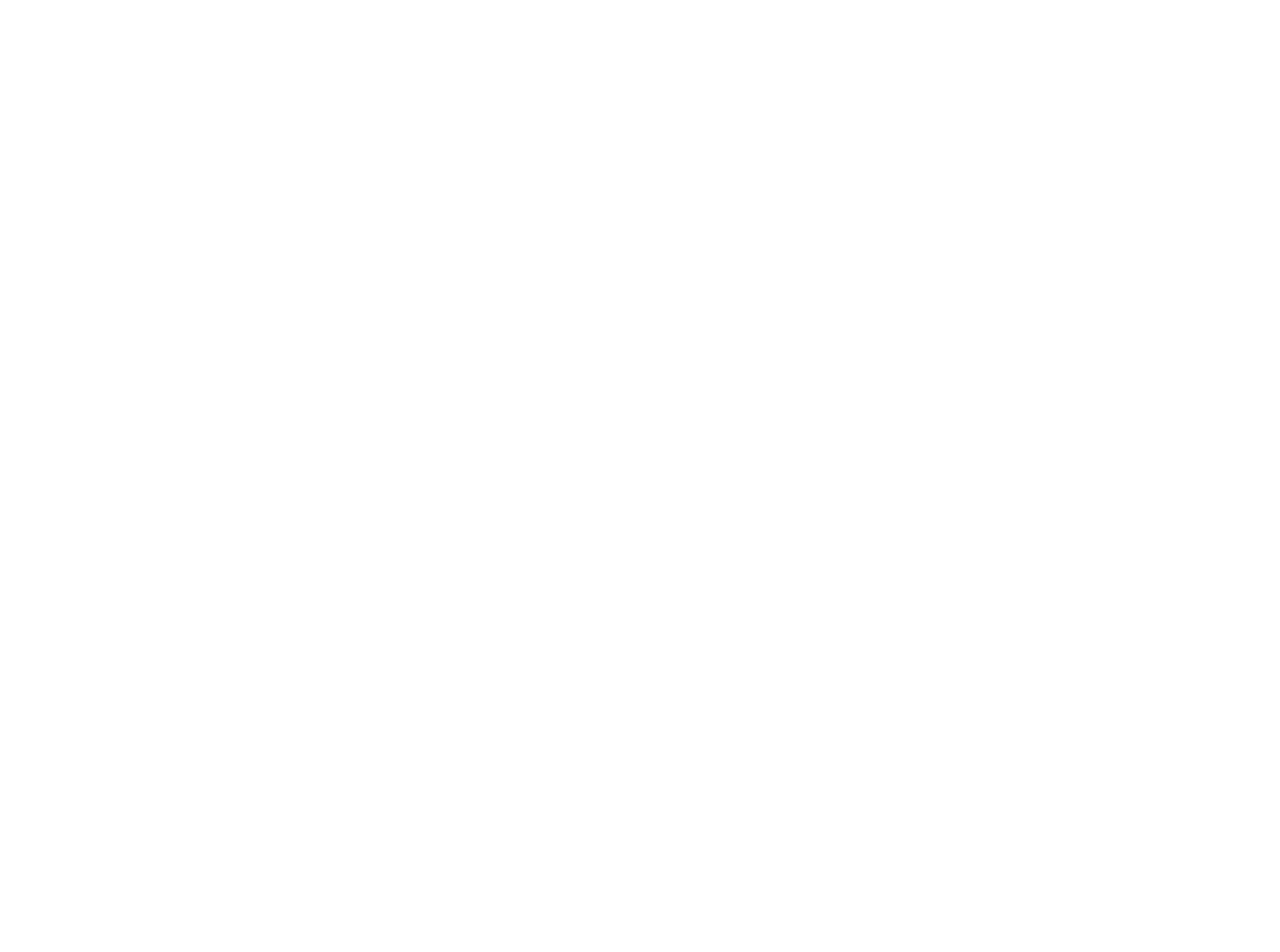
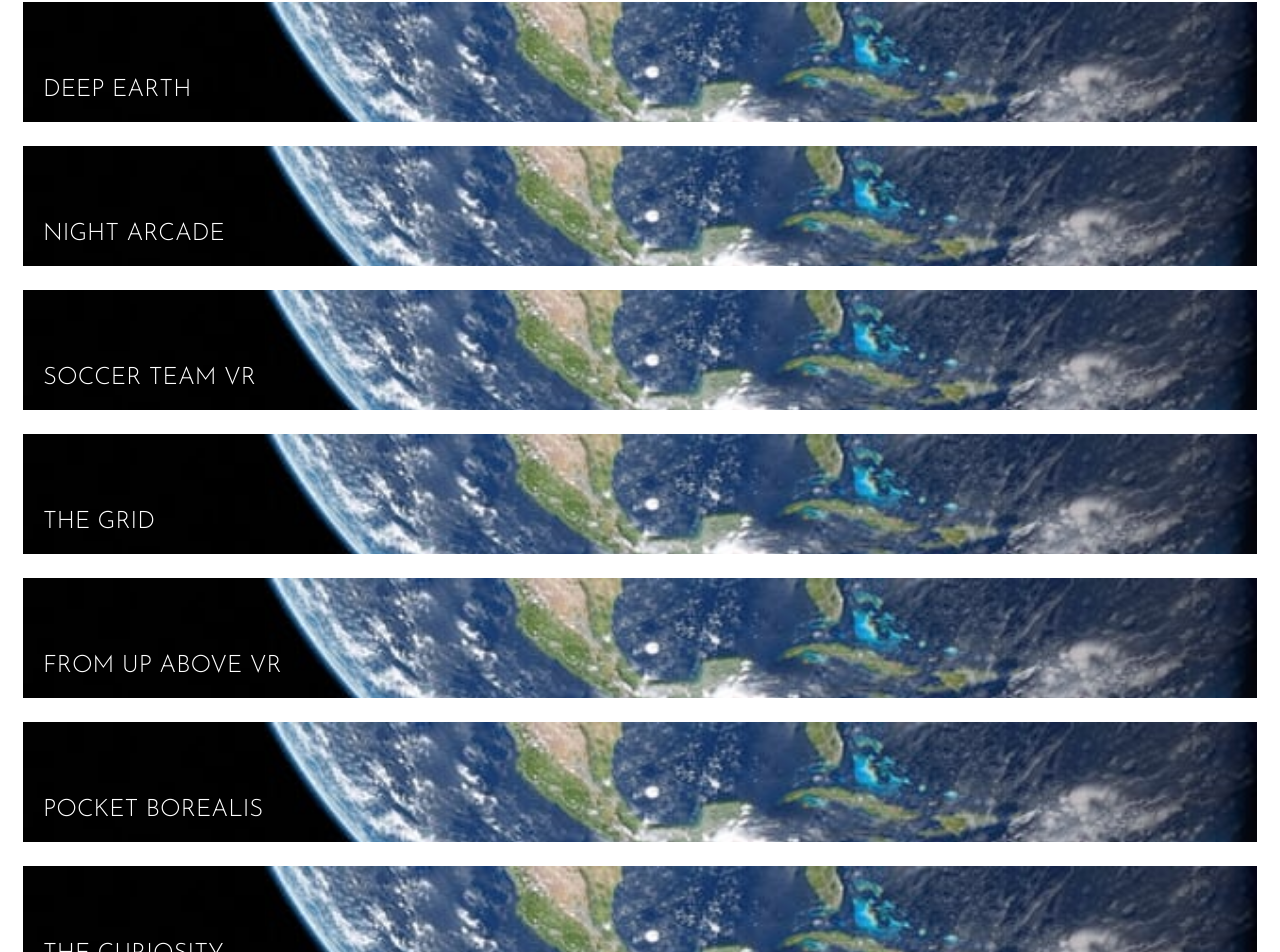
Before and after one commit to GracilianoOG/fem-loopstudios-landing-page, a React (Vite) app: page / in a window 1280 px wide. Shown: the part 1905-2857 px from the top of the page. Before the commit the page ends 1907 px from the top, so only its background shows below. Built offline with nearby package versions, Linux system fonts and the light colour scheme.

Commit message:
Add cards

```diff
--- a/src/components/CreationSection/CreationSection.tsx
+++ b/src/components/CreationSection/CreationSection.tsx
@@ -1,9 +1,26 @@
+import styled from "styled-components";
 import { CreationSectionStyled, MainHeadingStyled } from "./styles";
+import CreationCard from "../CreationCard";
+
+export const CardsContainerStyled = styled.div`
+  display: grid;
+  gap: 24px;
+`;
 
 const CreationSection = () => {
   return (
     <CreationSectionStyled>
       <MainHeadingStyled>Our creations</MainHeadingStyled>
+      <CardsContainerStyled>
+        <CreationCard>Deep earth</CreationCard>
+        <CreationCard>Night arcade</CreationCard>
+        <CreationCard>Soccer team VR</CreationCard>
+        <CreationCard>The grid</CreationCard>
+        <CreationCard>From up above VR</CreationCard>
+        <CreationCard>Pocket borealis</CreationCard>
+        <CreationCard>The curiosity</CreationCard>
+        <CreationCard>Make it fisheye</CreationCard>
+      </CardsContainerStyled>
     </CreationSectionStyled>
   );
 };
```
